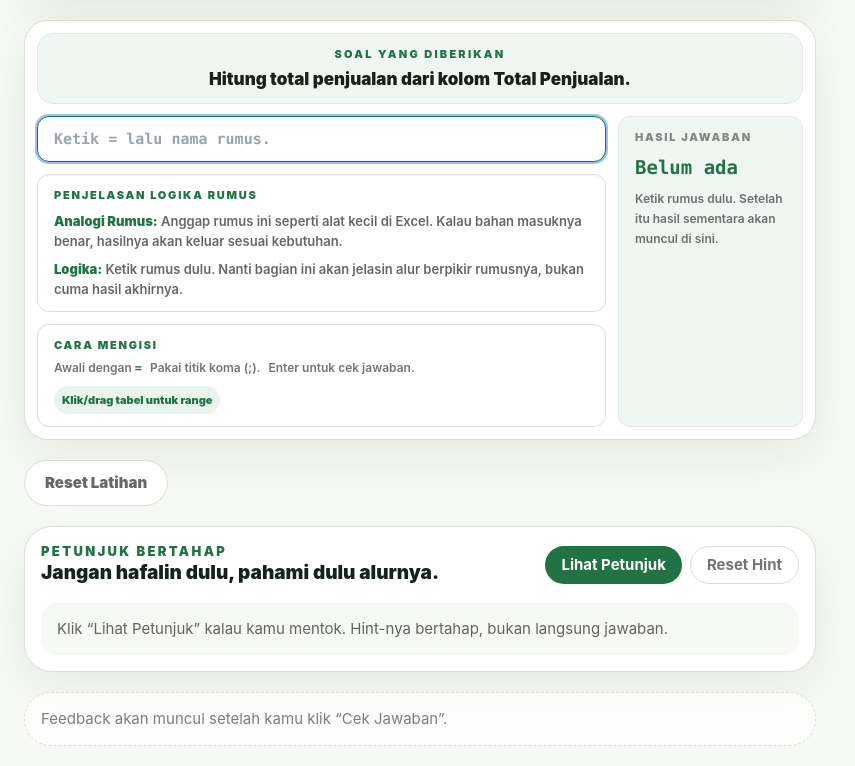
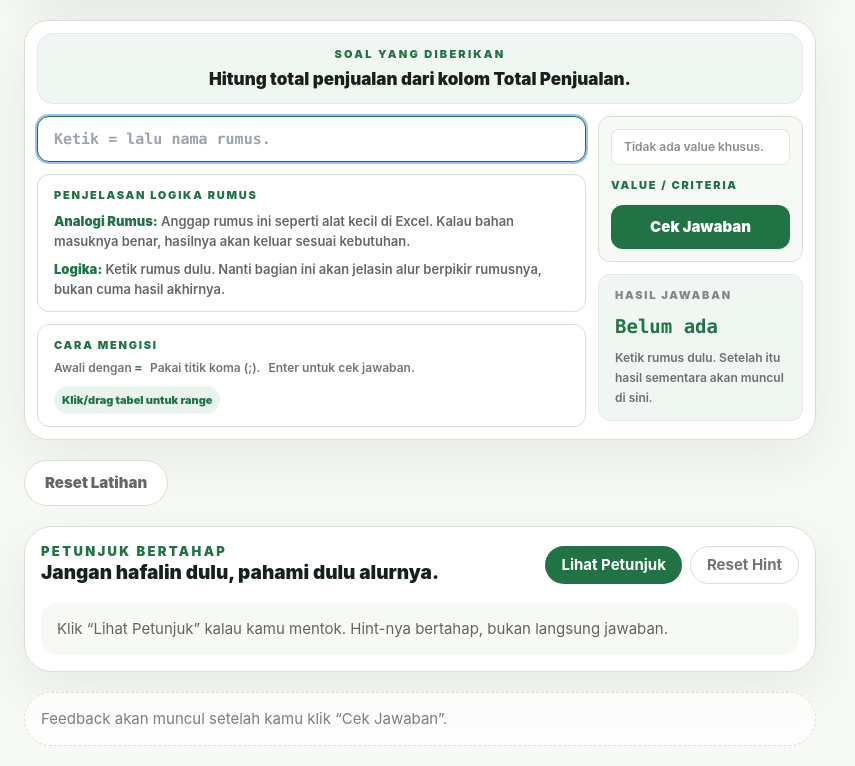
Before and after one commit to NexaPixelStudio/multipotentiality.id, a React (Vite) app: page / in a window 1280 px wide. Shown: the part 1905-2671 px from the top of the page, without its empty margins (0-855 px from the left). Built offline with nearby package versions, Linux system fonts and the light colour scheme.

Commit message:
Add files via upload

```diff
--- a/src/components/FormulaBar.jsx
+++ b/src/components/FormulaBar.jsx
@@ -539,41 +539,7 @@ export default function FormulaBar({
         <p className="mx-auto mt-1 max-w-4xl text-sm font-black leading-6 text-coach-ink dark:text-white sm:text-base">{question}</p>
       </section>
 
-      <div className={`mt-3 grid items-start gap-3 ${showQuestionHelper ? 'lg:grid-cols-[175px_minmax(0,1fr)_185px]' : 'lg:grid-cols-[minmax(0,1fr)_185px]'}`}>
-        {showQuestionHelper && (
-          <section className="flex h-full flex-col rounded-xl border border-coach-line bg-coach-beige px-3 py-3 dark:border-white/10 dark:bg-black/20">
-            <p className="text-[10px] font-black uppercase tracking-[0.16em] text-coach-green dark:text-emerald-200">Value / Criteria</p>
-            <div className="mt-2 flex flex-1 flex-wrap content-start gap-2">
-              {helperValues.map((item, index) => (
-                <button
-                  key={`${item.role}-${item.insert}-${index}`}
-                  type="button"
-                  onMouseDown={(event) => event.preventDefault()}
-                  onClick={() => {
-                    onLookupValueChange?.(item?.label || item?.insert || '');
-                    onSelectionTargetChange?.('formula');
-                    onInsertHelperValue?.(item);
-                  }}
-                  title={item.note || item.insert}
-                  className="w-full rounded-lg border border-coach-green/20 bg-white px-3 py-2 text-left transition hover:-translate-y-0.5 hover:border-coach-green hover:shadow-md dark:border-emerald-400/15 dark:bg-white/5"
-                >
-                  <span className="block truncate font-mono text-sm font-black text-coach-green dark:text-emerald-200">{item.label}</span>
-                  {item.note && <span className="mt-0.5 block truncate text-[10px] font-semibold text-black/45 dark:text-white/45">{item.note}</span>}
-                </button>
-              ))}
-            </div>
-
-            <button
-              type="button"
-              onMouseDown={(event) => event.preventDefault()}
-              onClick={handleManualCheck}
-              className="mt-4 w-full rounded-xl bg-coach-green px-4 py-3 text-sm font-black text-white shadow-sm transition hover:-translate-y-0.5 hover:bg-coach-ink hover:shadow-md dark:hover:bg-emerald-600"
-            >
-              Cek Jawaban
-            </button>
-          </section>
-        )}
-
+      <div className="mt-3 grid items-start gap-3 lg:grid-cols-[minmax(0,1fr)_205px]">
         <div className="space-y-3">
           <div className="relative">
             <input
@@ -675,11 +641,50 @@ export default function FormulaBar({
           </section>
         </div>
 
-        <section className={`min-h-[100%] rounded-xl border px-4 py-3 ${resultIsError ? 'border-red-200 bg-red-50 dark:border-red-400/20 dark:bg-red-400/10' : 'border-coach-green/18 bg-coach-greenSoft/70 dark:border-emerald-400/15 dark:bg-emerald-400/10'}`}>
-          <p className="text-[10px] font-black uppercase tracking-[0.16em] text-black/45 dark:text-white/45">Hasil jawaban</p>
-          <p className={`mt-2 font-mono text-lg font-black ${resultIsError ? 'text-red-600 dark:text-red-200' : 'text-coach-green dark:text-emerald-200'}`}>{resultValue}</p>
-          <p className="mt-2 text-[11px] font-semibold leading-5 text-black/55 dark:text-white/55">{resultMessage}</p>
-        </section>
+        <aside className="space-y-3">
+          <section className="rounded-xl border border-coach-line bg-coach-beige px-3 py-3 dark:border-white/10 dark:bg-black/20">
+            <div className="space-y-2">
+              {showQuestionHelper && helperValues.length > 0 ? helperValues.map((item, index) => (
+                <button
+                  key={`${item.role}-${item.insert}-${index}`}
+                  type="button"
+                  onMouseDown={(event) => event.preventDefault()}
+                  onClick={() => {
+                    onLookupValueChange?.(item?.label || item?.insert || '');
+                    onSelectionTargetChange?.('formula');
+                    onInsertHelperValue?.(item);
+                  }}
+                  title={item.note || item.insert}
+                  className="w-full rounded-lg border border-coach-green/20 bg-white px-3 py-2 text-left transition hover:-translate-y-0.5 hover:border-coach-green hover:shadow-md dark:border-emerald-400/15 dark:bg-white/5"
+                >
+                  <span className="block truncate font-mono text-sm font-black text-coach-green dark:text-emerald-200">{item.label}</span>
+                  {item.note && <span className="mt-0.5 block truncate text-[10px] font-semibold text-black/45 dark:text-white/45">{item.note}</span>}
+                </button>
+              )) : (
+                <div className="rounded-lg border border-coach-green/15 bg-white px-3 py-2 text-[11px] font-semibold text-black/45 dark:border-emerald-400/10 dark:bg-white/5 dark:text-white/45">
+                  Tidak ada value khusus.
+                </div>
+              )}
+            </div>
+
+            <p className="mt-3 text-[10px] font-black uppercase tracking-[0.16em] text-coach-green dark:text-emerald-200">Value / Criteria</p>
+
+            <button
+              type="button"
+              onMouseDown={(event) => event.preventDefault()}
+              onClick={handleManualCheck}
+              className="mt-3 w-full rounded-xl bg-coach-green px-4 py-3 text-sm font-black text-white shadow-sm transition hover:-translate-y-0.5 hover:bg-coach-ink hover:shadow-md dark:hover:bg-emerald-600"
+            >
+              Cek Jawaban
+            </button>
+          </section>
+
+          <section className={`rounded-xl border px-4 py-3 ${resultIsError ? 'border-red-200 bg-red-50 dark:border-red-400/20 dark:bg-red-400/10' : 'border-coach-green/18 bg-coach-greenSoft/70 dark:border-emerald-400/15 dark:bg-emerald-400/10'}`}>
+            <p className="text-[10px] font-black uppercase tracking-[0.16em] text-black/45 dark:text-white/45">Hasil jawaban</p>
+            <p className={`mt-2 font-mono text-lg font-black ${resultIsError ? 'text-red-600 dark:text-red-200' : 'text-coach-green dark:text-emerald-200'}`}>{resultValue}</p>
+            <p className="mt-2 text-[11px] font-semibold leading-5 text-black/55 dark:text-white/55">{resultMessage}</p>
+          </section>
+        </aside>
       </div>
     </div>
   );
```
